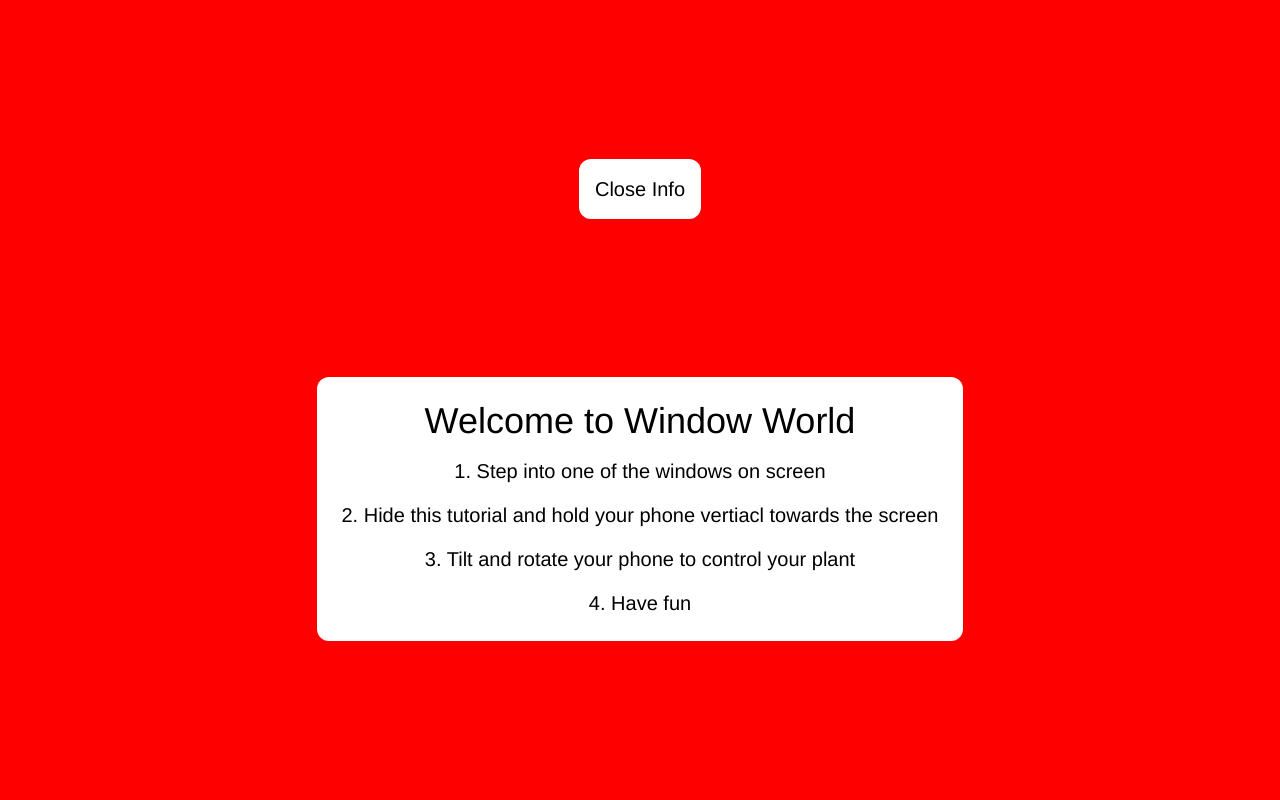
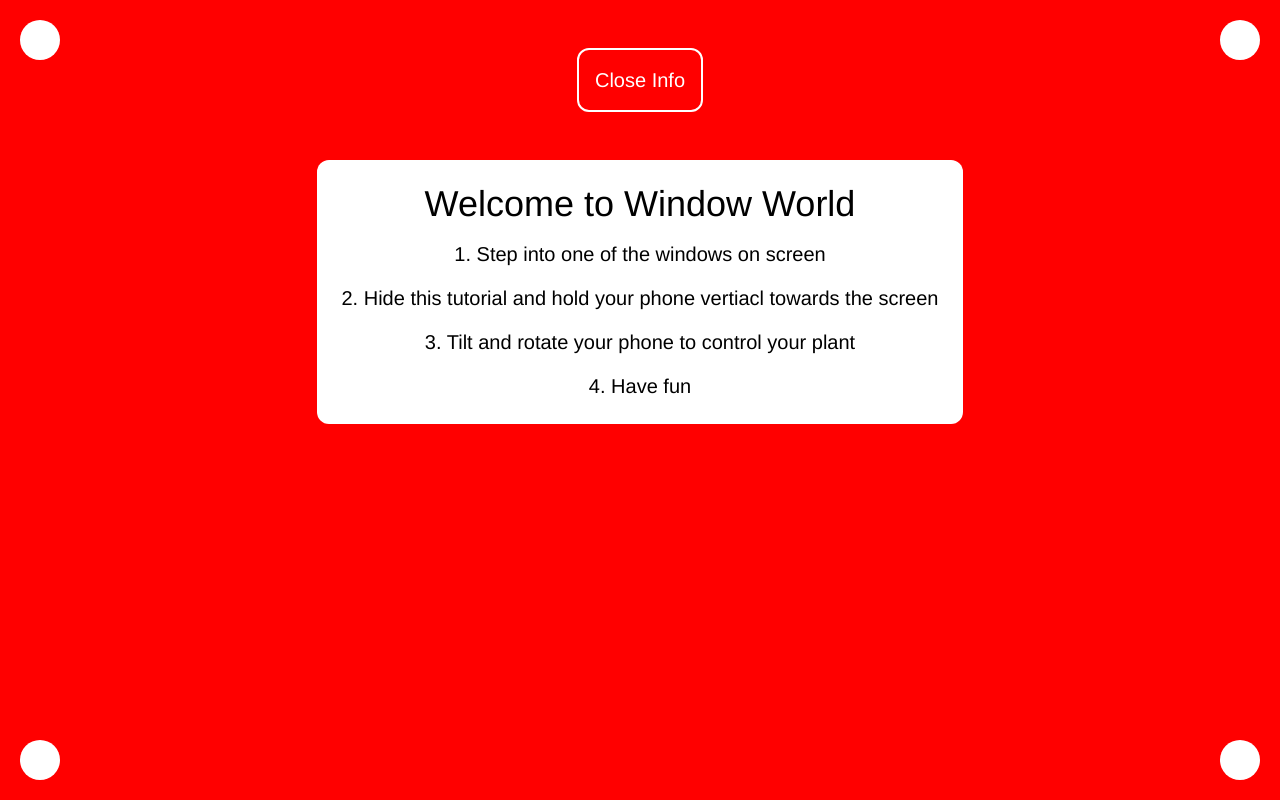
Before and after one commit to donrigoyeah/application, a Next.js app: page /windowWorld in a window 1280 px wide. Built offline with nearby package versions, Linux system fonts and the light colour scheme.

Commit message:
changes to windowWorld page

```diff
--- a/pages/windowWorld.js
+++ b/pages/windowWorld.js
@@ -12,11 +12,17 @@ export default function windowWorld(){
     };
 
     return (
-        <div className='flex items-center flex-col justify-evenly h-screen'>
-            <div className='self-center'>
-                <button className='p-4 bg-white self-center rounded-xl text-xl'onClick={toggleInfo}>
+        <div className='w-screen h-screen flex flex-col items-center'>
+            <div className='py-12'>
+                <button className='p-4 bg-[rgb(255,0,0)] border-white border-2 text-white self-center rounded-xl text-xl'onClick={toggleInfo}>
                     {isInfoOpen ? "Close Info" : "Open Info"}
                     </button>
+            </div>
+            <div>
+                <span  className='h-10 w-10 rounded-full bg-white absolute left-5 top-5'/>
+                <span  className='h-10 w-10 rounded-full bg-white absolute right-5 top-5'/>
+                <span  className='h-10 w-10 rounded-full bg-white absolute left-5 bottom-5'/>
+                <span  className='h-10 w-10 rounded-full bg-white absolute right-5 bottom-5'/>
             </div>
             <div className='self-center'>
                 {isInfoOpen ?
```
